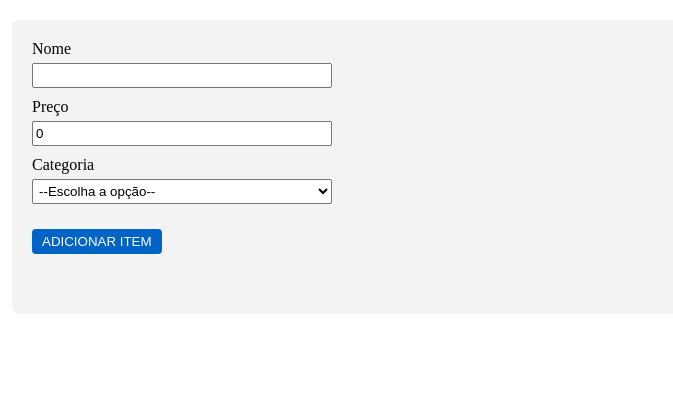
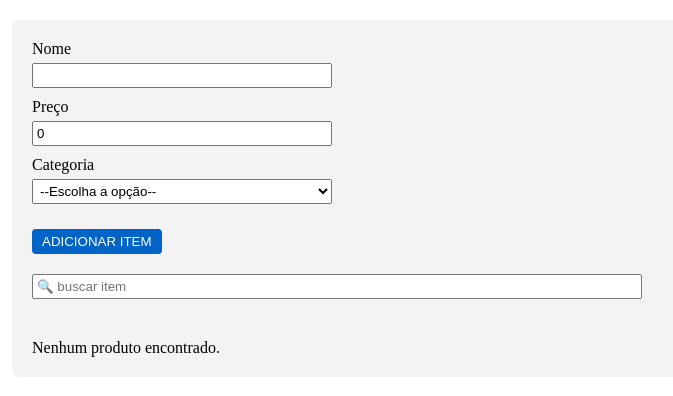
Before and after one commit to TomazdaCosta/exercises, a React (Vite) app in the folder react-with-typescript/exercicio-02/: page / in a window 1280 px wide. Shown: the top 396 px of the page, without its empty margins (208-881 px from the left). Built offline with nearby package versions, Linux system fonts and the light colour scheme.

Commit message:
Inicializando o desafio 03.

```diff
--- a/react-with-typescript/exercicio-02/src/App.tsx
+++ b/react-with-typescript/exercicio-02/src/App.tsx
@@ -12,17 +12,23 @@ const App = () => {
     categoryValue: ''
   })
   const [productList, setProductList] = React.useState<IProductList[]>([])
+  const [searchList, setSearchList] = React.useState<IProductList[]>([])
 
   const handleSubmit = (ev: React.SubmitEvent<HTMLFormElement>) => {
     ev.preventDefault()
     if(product.nameValue && product.priceValue && product.priceValue) {
       setProductList([...productList, {...product}])
+      setSearchList([...productList, {...product}])
       setProduct({
         nameValue: '',
         priceValue: 0,
         categoryValue: ''
       })
     }
+  }
+
+  const handleSearch = () => {
+
   }
 
   return (
@@ -39,7 +45,7 @@ const App = () => {
             id='name'
             value={product.nameValue}
             onChange={({ target }) => setProduct({...product, nameValue: target.value})}
-            style={{padding: '3px 2px'}}
+            style={{padding: '3px'}}
           />
         </div>
 
@@ -50,7 +56,7 @@ const App = () => {
             id='price'
             value={product.priceValue}
             onChange={({ target }) => setProduct({...product, priceValue: +target.value})}
-            style={{padding: '3px 2px'}}
+            style={{padding: '3px'}}
           />
         </div>
 
@@ -60,7 +66,7 @@ const App = () => {
             name="category"
             id="category"
             onChange={({ target }) => setProduct({...product, categoryValue: target.value})}
-            style={{padding: '3px 2px'}}
+            style={{padding: '3px'}}
           >
             <option selected disabled>--Escolha a opção--</option>
             <option value="Mercearia Doce">Mercearia Doce</option>
@@ -77,14 +83,23 @@ const App = () => {
         >Adicionar item</button>
       </form>
 
+      <div style={{marginTop: '20px', width: '100%'}}>
+        <input
+          type="text"
+          placeholder='🔍 buscar item'
+          style={{width: '600px', padding: '3px'}}
+          onChange={() => handleSearch()}
+        />
+      </div>
+
       <div style={{display: 'grid', gap: '10px', marginTop: '40px'}}>
-        {productList && productList.map(product => {
+        {searchList.length ? searchList.map(product => {
           return(
             <div key={product.nameValue}>
               <span>{product.nameValue} - R$ {product.priceValue} - Categoria: {product.categoryValue}</span>
             </div>
           )
-        })}
+        }) : <div>Nenhum produto encontrado.</div>}
       </div>
 
     </div>
```
